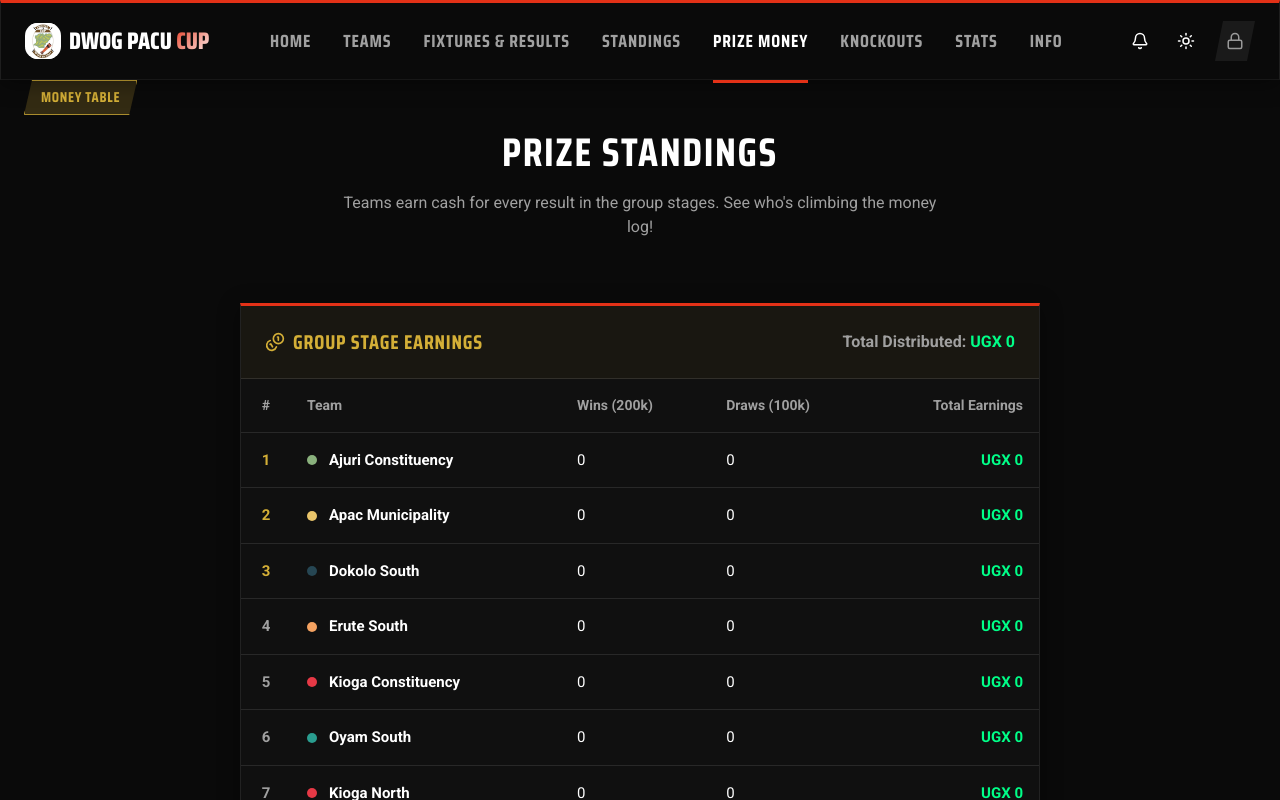
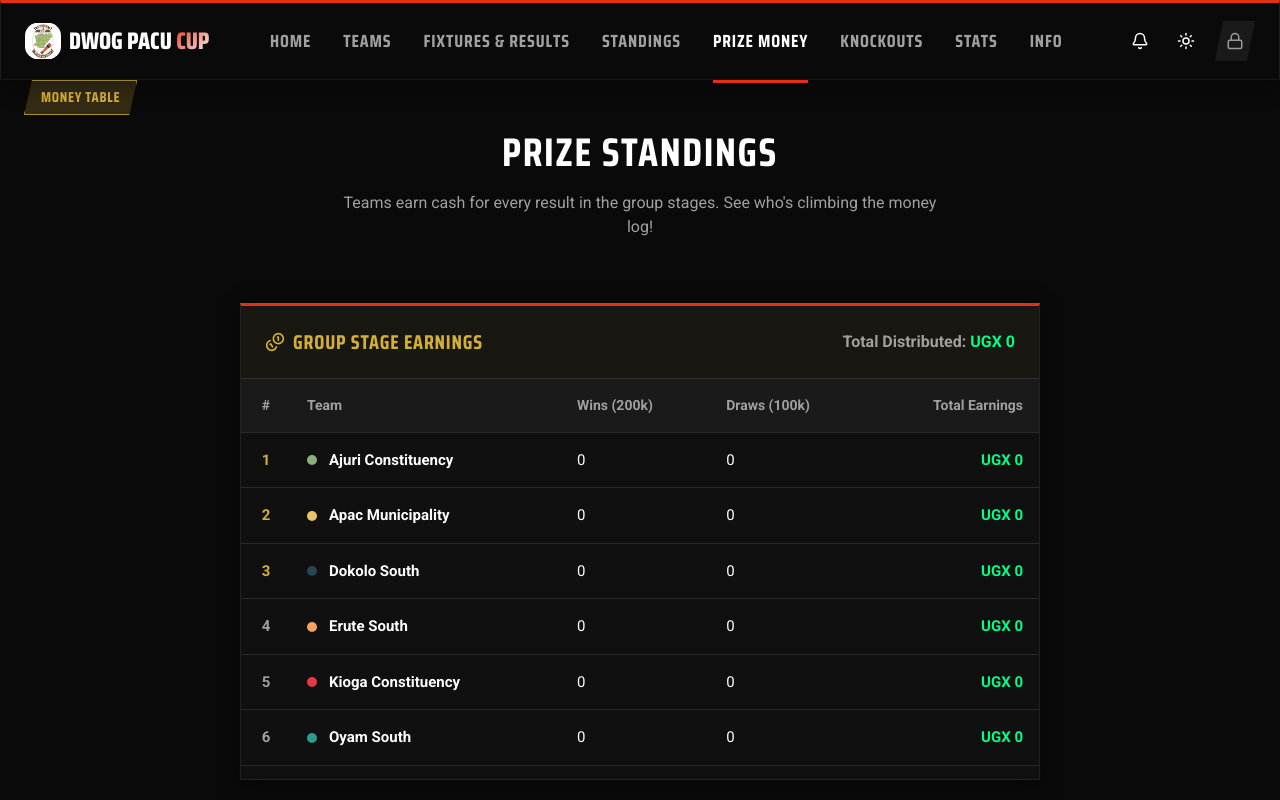
Before and after one commit to amuka-tech/dwogpacu, a React (Vite) app: page /#/prizes in a window 1280 px wide. Shown: the top 800 px of the page. Built offline with nearby package versions, Linux system fonts and the light colour scheme; no server answers; the database is empty; sample sign-in values are in the browser's storage.

Commit message:
style: make prize table scrollable within container

```diff
--- a/src/pages/Prizes.css
+++ b/src/pages/Prizes.css
@@ -120,3 +120,16 @@
     gap: 0.5rem;
   }
 }
+
+.table-scroll {
+  max-height: 50vh;
+  overflow-y: auto;
+}
+
+.prize-table th {
+  position: sticky;
+  top: 0;
+  background: #1a1a1a;
+  z-index: 10;
+  box-shadow: 0 1px 0 var(--border-color);
+}
```
